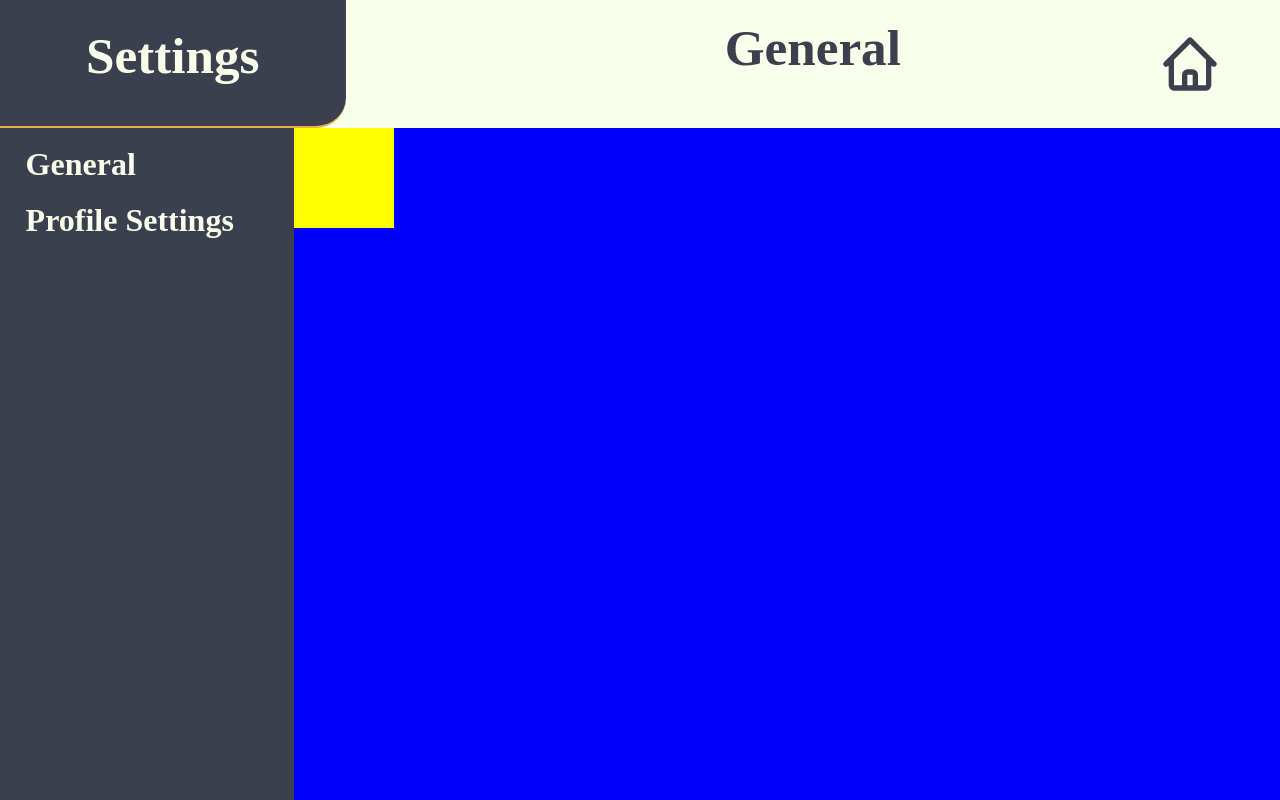
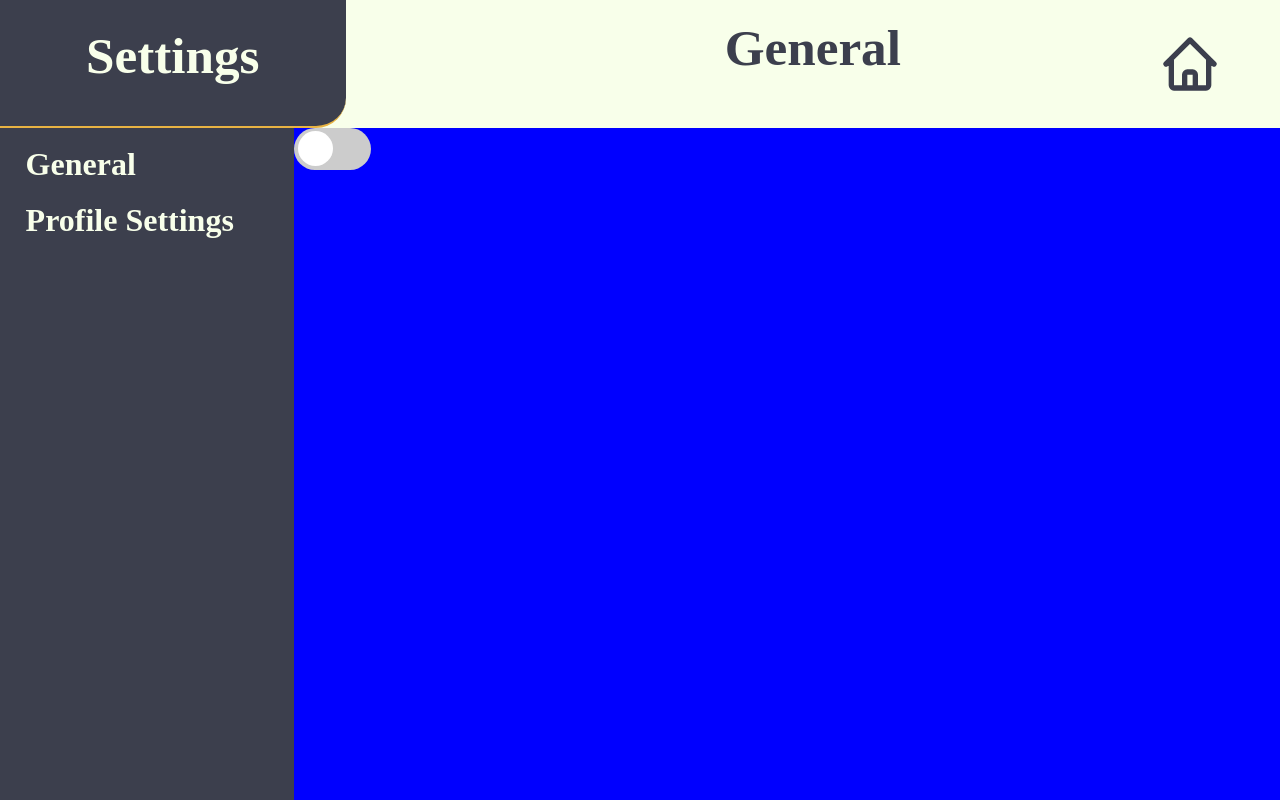
Before and after one commit to ViniDerCoder/The-V-Project-Frontend, a React (Create React App) app: page /settings in a window 1280 px wide. Built offline with nearby package versions, Linux system fonts and the light colour scheme.

Commit message:
Added bad Switch Field

```diff
--- a/src/settings/fields/Fields.css
+++ b/src/settings/fields/Fields.css
@@ -0,0 +1,52 @@
+.switch {
+    position: relative;
+    display: inline-block;
+    width: 6vw;
+    height: 3.25vw;
+}
+
+.switch input {
+    opacity: 0;
+    width: 0;
+    height: 0;
+}
+
+.slider {
+    position: absolute;
+    cursor: pointer;
+    top: 0;
+    left: 0;
+    right: 0;
+    bottom: 0;
+    background-color: #ccc;
+    -webkit-transition: .4s;
+    transition: .4s;
+    border-radius: 23px;
+}
+
+.slider:before {
+    position: absolute;
+    content: "";
+    height: 2.75vw;
+    left: 0.25vw;
+    top: 0.25vw;
+    width: 2.75vw;
+    background-color: white;
+    -webkit-transition: .4s;
+    transition: .4s;
+    border-radius: 23px;
+}
+
+input:checked + .slider {
+    background-color: #2196F3;
+}
+
+input:focus + .slider {
+    box-shadow: 0 0 1px #2196F3;
+}
+
+input:checked + .slider:before {
+    -webkit-transform: translateX(2.75vw);
+    -ms-transform: translateX(2.75vw);
+    transform: translateX(2.75vw);
+}
--- a/src/settings/fields/Switch.tsx
+++ b/src/settings/fields/Switch.tsx
@@ -1,4 +1,5 @@
-import { Box } from "@mui/material"
+import { Box, Input } from "@mui/material"
+import "./Fields.css"
 
 interface Properties {
     colors: {
@@ -9,7 +10,10 @@
 }
 
 export function Switch(props: Properties) {
-    return(
-        <Box sx={{backgroundColor: "yellow", width: "100px", height: "100px"}}></Box>
+    return (
+        <label className="switch">
+            <input type="checkbox" />
+            <span className="slider"></span>
+        </label>
     )
 }
```
